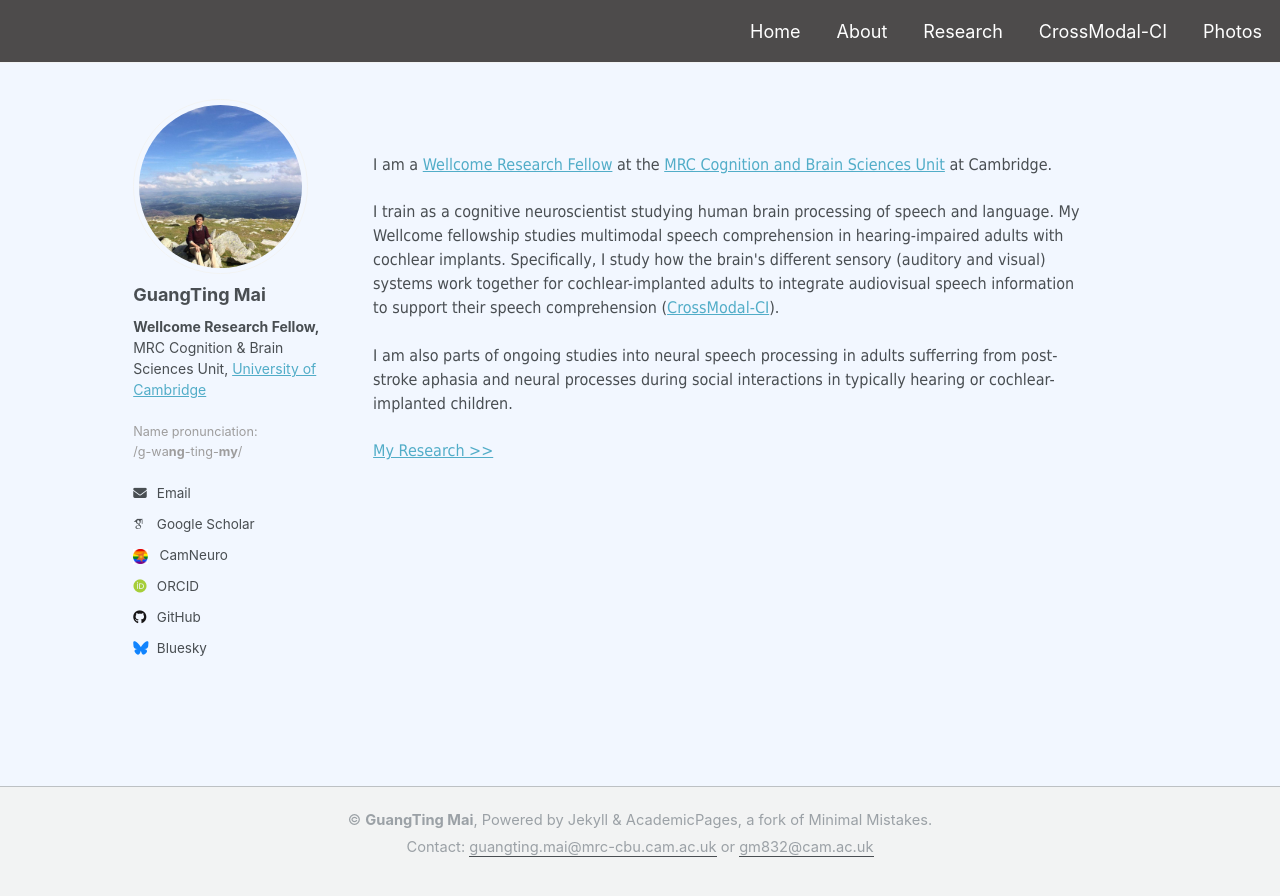
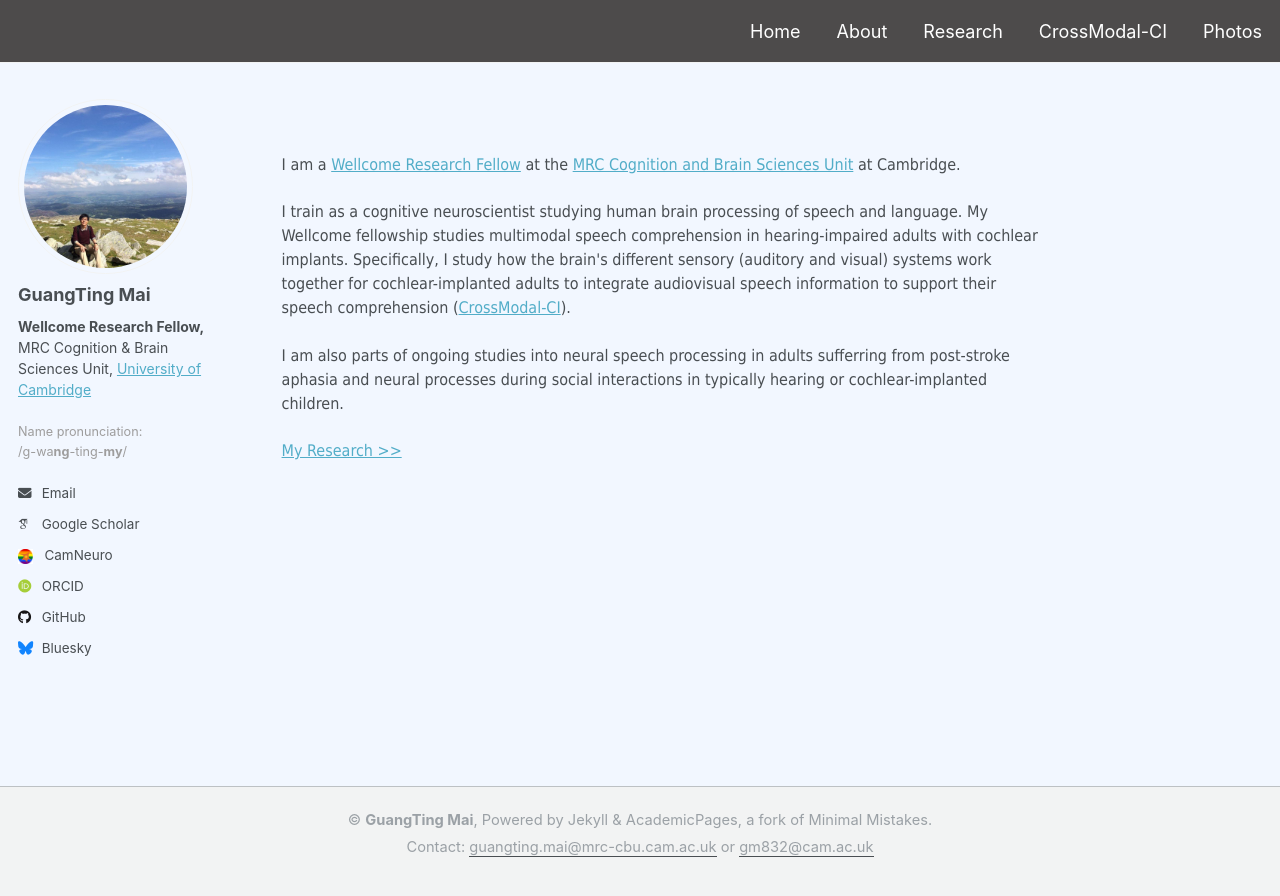
Before and after one commit to guangtingmai/guangtingmai.github.io, a Jekyll site: the page built from _pages/readme.html, in a window 1280 px wide. Shown: the top 896 px of the page. Built offline with Jekyll 4.4.1, drawn with Linux system fonts in a browser that asks for light colours; some web fonts are replaced.

Commit message:
Update custom.scss

```diff
--- a/_sass/custom.scss
+++ b/_sass/custom.scss
@@ -36,21 +36,6 @@ header a:hover,
 nav a:hover,
 .masthead a:hover {
   color: #ccc !important;
-}
-
-#main {
-  max-width: 100% !important;
-  width: 82% !important;
-  padding-left: 1rem !important;
-  padding-right: 4rem !important;
-}
-
-.page {
-  max-width: 100% !important;
-  width: 75% !important;
-  margin: 0 auto !important;
-  padding-left: 0 !important;
-  padding-right: 0 !important;
 }
 
 /* Make body and page full height */
```
